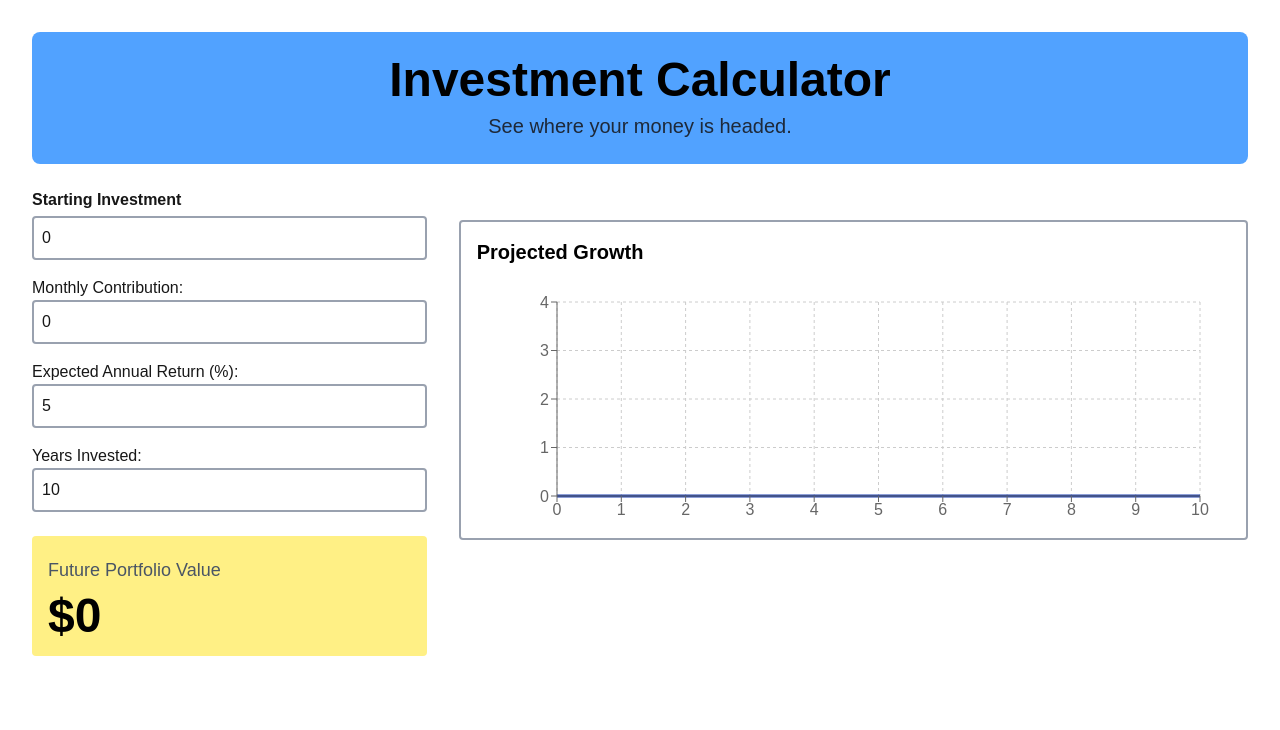
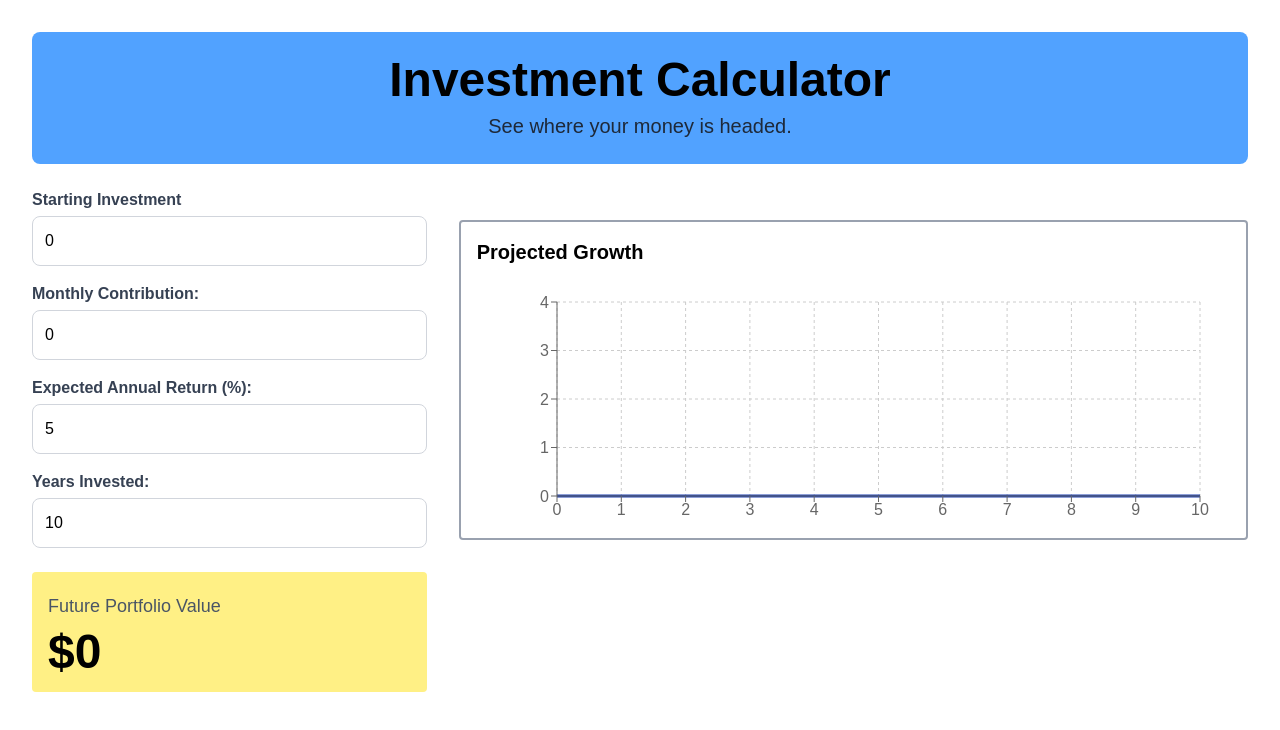
Before and after one commit to devonjp123/Financial-Calculator, a Next.js app: page / in a window 1280 px wide. Shown: the top 730 px of the page. Built offline with nearby package versions, Linux system fonts and the light colour scheme.

Commit message:
Change text box text color

```diff
--- a/app/page.tsx
+++ b/app/page.tsx
@@ -51,43 +51,43 @@ export default function Home() {
         <div className="grid grid-cols-1 lg:grid-cols-[1fr_2fr] gap-8 items-start w-full">
         <div className="space-y-4">
           <div>
-            <label className="block font-semibold mb-1">Starting Investment</label>
+            <label className="block font-semibold text-gray-700 mb-1">Starting Investment</label>
               <input
                 type="number"
                 value={initialAmount}
                 onFocus={(e) => e.target.select()}
                 onChange={(e) => setInitialAmount(Number(e.target.value) || 0)}
-                className="w-full p-2 border-2 border-gray-400 rounded"
+                className="w-full p-3 border border-gray-300 rounded-lg text-black"
               />
           </div>
           <div>
-            <label className="block">Monthly Contribution:</label>
+            <label className="block font-semibold text-gray-700 mb-1">Monthly Contribution:</label>
             <input
               type="number"
               value={monthlyContribution}
               onFocus={(e) => e.target.select()}
               onChange={(e) => setMonthlyContribution(Number(e.target.value) || 0)}
-              className="w-full p-2 border-2 border-gray-400 rounded"
+              className="w-full p-3 border border-gray-300 rounded-lg text-black"
             />
           </div>
           <div>
-            <label className="block">Expected Annual Return (%):</label>
+            <label className="block font-semibold text-gray-700 mb-1">Expected Annual Return (%):</label>
             <input
               type="number"
               value={annualInterest}
               onFocus={(e) => e.target.select()}
               onChange={(e) => setAnnualInterest(Number(e.target.value) || 0)}
-              className="w-full p-2 border-2 border-gray-400 rounded"
+              className="w-full p-3 border border-gray-300 rounded-lg text-black"
             />
           </div>
           <div>
-            <label className="block">Years Invested:</label>
+            <label className="block font-semibold text-gray-700 mb-1">Years Invested:</label>
             <input
               type="number"
               value={years}
               onFocus={(e) => e.target.select()}
               onChange={(e) => setYears(Number(e.target.value) || 0)}
-              className="w-full p-2 border-2 border-gray-400 rounded"
+              className="w-full p-3 border border-gray-300 rounded-lg text-black"
             />
           </div>
           <div className="mt-6 p-4 bg-yellow-200 rounded">
```
